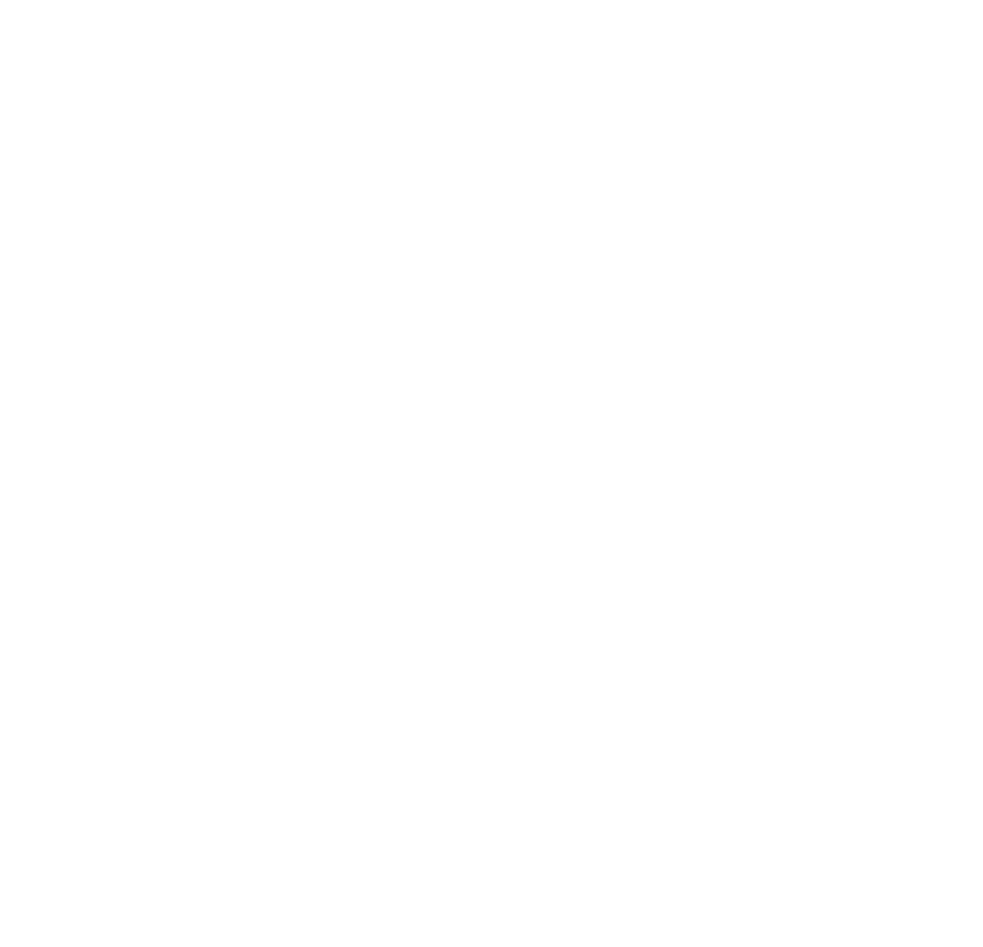
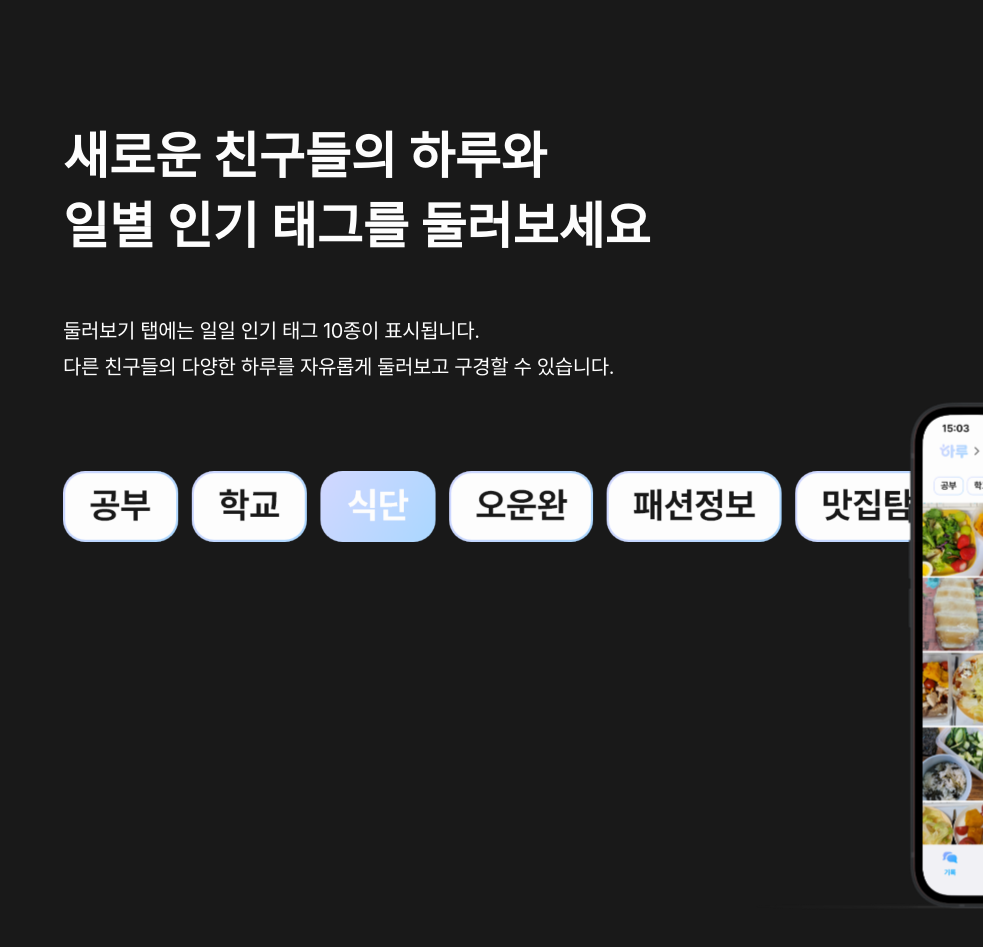
Before and after one commit to day-23/haru-landing-page, a Next.js app: page / in a window 1280 px wide. Shown: the part 5420-6367 px from the top of the page, without its empty margins (297-1280 px from the left). Before the commit the page ends 5401 px from the top, so only its background shows below. Built offline with nearby package versions, Linux system fonts and the light colour scheme; a web font is replaced by a local one.

Commit message:
feature: 하루 활용 -  SNS(2) 추가

```diff
--- a/components/CalendarUsage.tsx
+++ b/components/CalendarUsage.tsx
@@ -1,9 +1,8 @@
-import Image from "next/image";
-import styled from "styled-components";
-import css from "styled-jsx/css";
 import iphone1 from "@/public/assets/iphone-calendar-1.png";
 import iphone2 from "@/public/assets/iphone-calendar-2.png";
 import iphone3 from "@/public/assets/iphone-calendar-3.png";
+import Image from "next/image";
+import css from "styled-jsx/css";
 
 const style = css`
   * {
--- /dev/null
+++ b/components/SNSDailyUsage.tsx
@@ -0,0 +1,85 @@
+import Image from "next/image";
+import css from "styled-jsx/css";
+import scrollTags from "@/public/assets/scroll-tags.png";
+import iphone from "@/public/assets/iphone-sns-tags.png";
+
+const style = css`
+  * {
+    color: #fdfdfd;
+  }
+
+  .container {
+    display: flex;
+    flex-direction: column;
+
+    position: relative;
+
+    width: 1920px;
+    height: 1080px;
+
+    padding-top: 140px;
+    padding-left: 360px;
+
+    background: #191919;
+  }
+
+  .header {
+    font-size: 50px;
+    font-weight: bold;
+    line-height: 70px;
+
+    margin-bottom: 52px;
+  }
+
+  .content {
+    font-size: 20px;
+    font-weight: medium;
+    line-height: 36px;
+    letter-spacing: -0.4px;
+  }
+`;
+
+const SNSDailyUsage = () => {
+  return (
+    <>
+      <style jsx>{style}</style>
+      <div className="container">
+        <div>
+          <p className="header">
+            새로운 친구들의 하루와
+            <br />
+            일별 인기 태그를 둘러보세요
+          </p>
+          <p className="content">
+            둘러보기 탭에는 일일 인기 태그 10종이 표시됩니다.
+            <br />
+            다른 친구들의 다양한 하루를 자유롭게 둘러보고 구경할 수 있습니다.
+          </p>
+        </div>
+        <div
+          style={{
+            position: "relative",
+            transform: "scale(0.5)",
+            left: "-25%",
+            marginTop: "50px",
+          }}
+        >
+          <Image src={scrollTags} alt="tags" />
+        </div>
+        <div
+          style={{
+            position: "relative",
+            transform: "scale(0.5)",
+            left: "25%",
+            marginTop: "-40%",
+            marginLeft: "-12.5%",
+          }}
+        >
+          <Image src={iphone} alt="iphone-tags" />
+        </div>
+      </div>
+    </>
+  );
+};
+
+export default SNSDailyUsage;
--- a/components/SNSPostUsage.tsx
+++ b/components/SNSPostUsage.tsx
@@ -1,9 +1,9 @@
-import css from "styled-jsx/css";
 import iphone1 from "@/public/assets/iphone-sns-1.png";
 import iphone2 from "@/public/assets/iphone-sns-2.png";
 import iphone3 from "@/public/assets/iphone-sns-3.png";
 import modal from "@/public/assets/sns-modal.png";
 import Image from "next/image";
+import css from "styled-jsx/css";
 
 const style = css`
   * {
--- a/pages/index.tsx
+++ b/pages/index.tsx
@@ -1,10 +1,11 @@
-import Image from "next/image";
-import headerLogo from "@/public/assets/header-logo.svg";
+import CalendarUsage from "@/components/CalendarUsage";
 import Intro from "@/components/Intro";
+import SNSDailyUsage from "@/components/SNSDailyUsage";
+import SNSPostUsage from "@/components/SNSPostUsage";
 import Story from "@/components/Story";
 import TodoUsage from "@/components/TodoUsage";
-import CalendarUsage from "@/components/CalendarUsage";
-import SNSPostUsage from "@/components/SNSPostUsage";
+import headerLogo from "@/public/assets/header-logo.svg";
+import Image from "next/image";
 
 const HomePage = () => {
   return (
@@ -63,6 +64,7 @@
           <CalendarUsage />
           <div className="divider" />
           <SNSPostUsage />
+          <SNSDailyUsage />
         </main>
       </div>
     </>
```
Also changed, not shown: public/assets/iphone-sns-tags.png (added), public/assets/scroll-tags.png (added).
